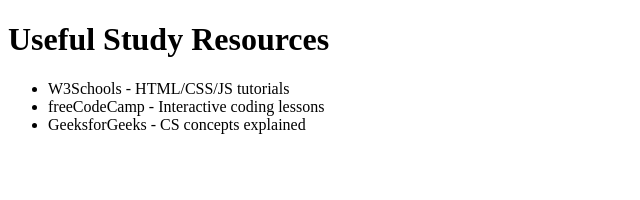
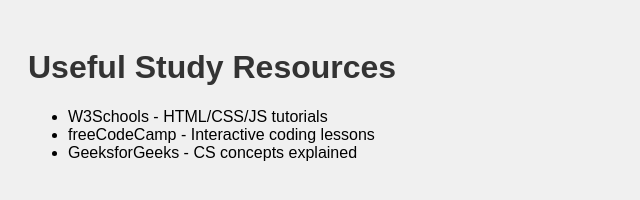
Before and after one commit to AYE5HA/edu-resource-page, a plain HTML site: page index.html in a window 1280 px wide. Shown: the whole page, without its empty margins (0-640 px from the left). Drawn offline with Linux system fonts and the light colour scheme.

Commit message:
Add basic styling to resource page

```diff
--- a/index.html
+++ b/index.html
@@ -3,6 +3,10 @@
 <html>
 <head>
   <title>Study Resources</title>
+  <style>
+  body { font-family: Arial; background-color: #f0f0f0; padding: 20px; }
+  h1 { color: #333; }
+</style>
 </head>
 <body>
   <h1>Useful Study Resources</h1>
```
